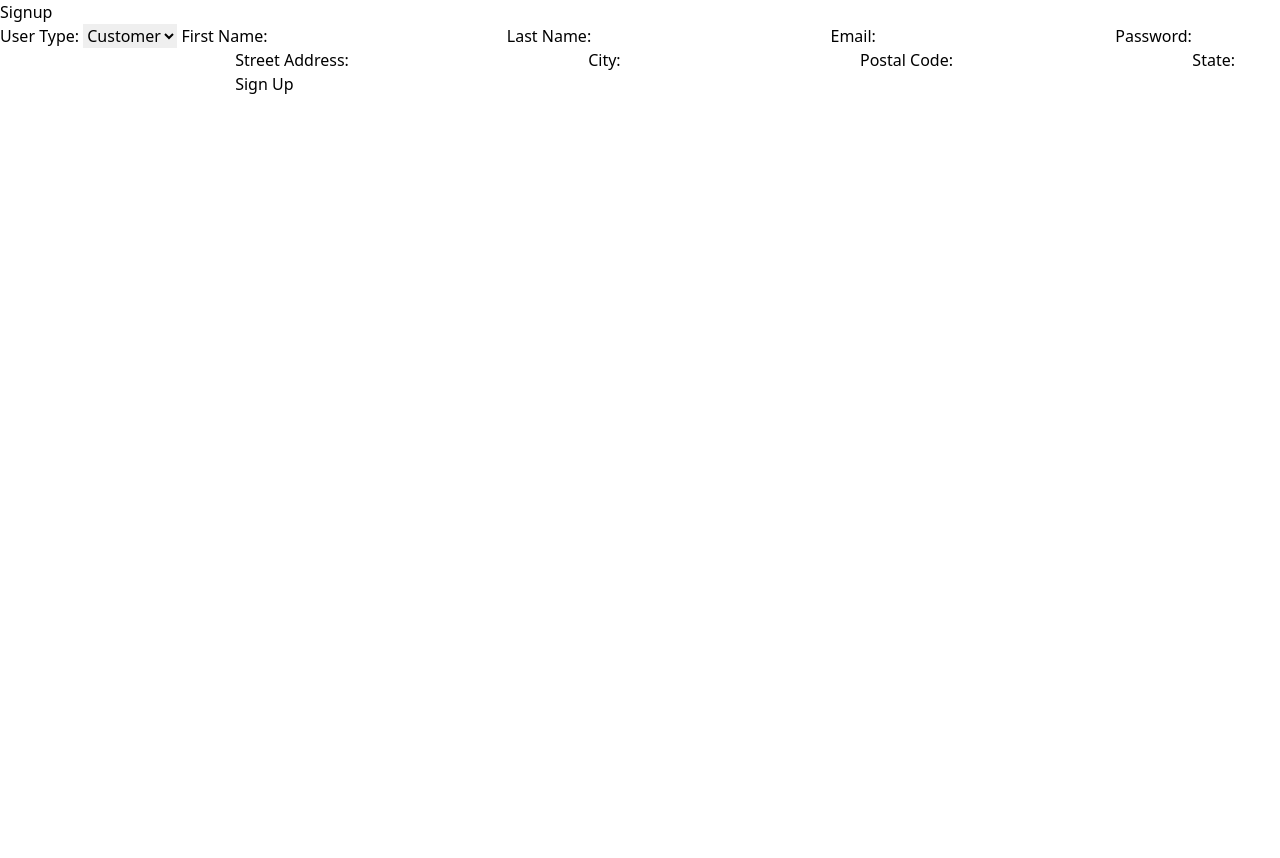
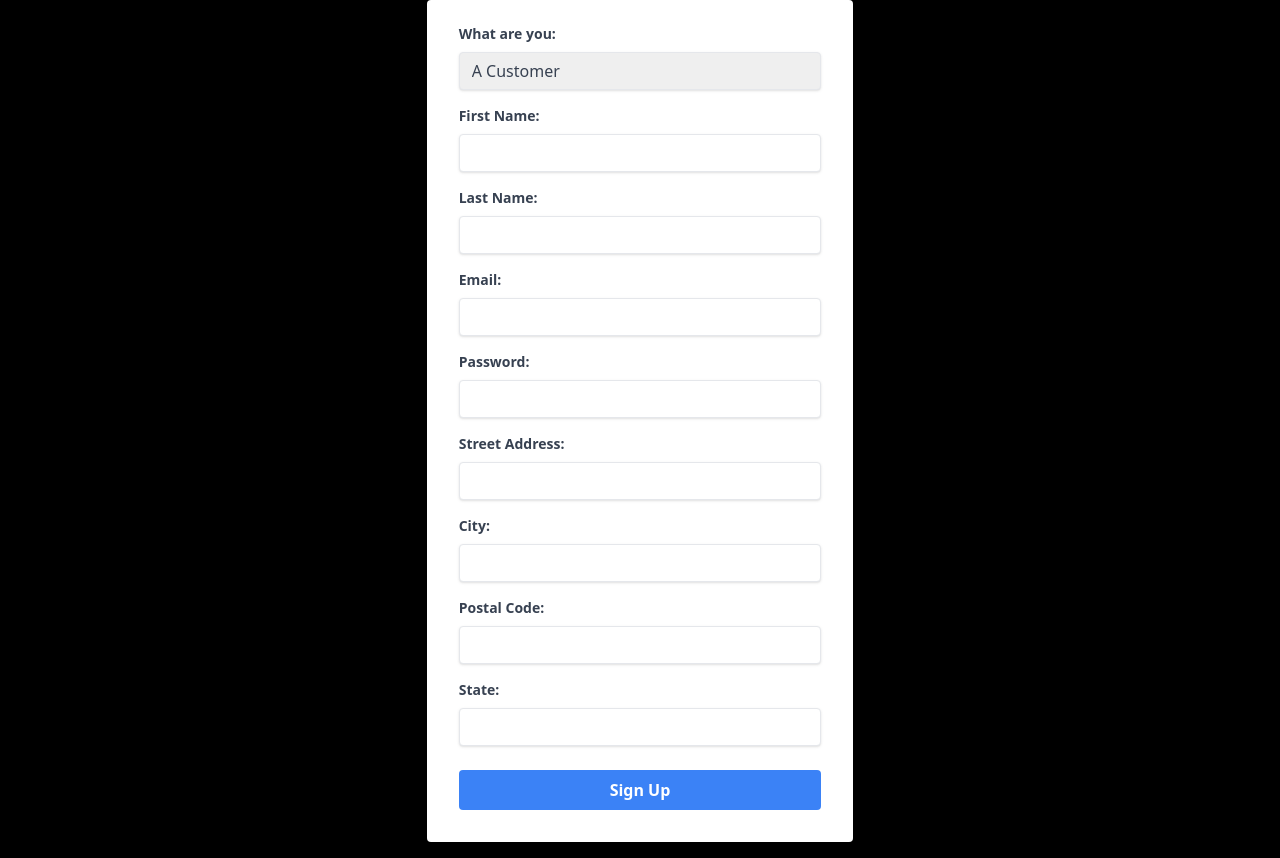
Before and after one commit to CozyWear/frontend, a SvelteKit app: page /register in a window 1280 px wide. Before the commit the page ends 800 px from the top, so only its background shows below. Built offline with nearby package versions, Linux system fonts and the light colour scheme.

Commit message:
Basic styling

```diff
--- a/src/lib/constants.ts
+++ b/src/lib/constants.ts
@@ -1 +1,4 @@
 export const api_url = "http://localhost:8000";
+export const customer_id = "0";
+export const tailor_id = "1";
+export const merchant_id = "2";
--- a/src/routes/login/+page.svelte
+++ b/src/routes/login/+page.svelte
@@ -1,5 +1,6 @@
 <script lang="ts">
 	import { api_url } from '$lib/constants';
+	import { customer_id, tailor_id, merchant_id } from '$lib/constants';
 
 	let email: string;
 	let password: string;
@@ -33,19 +34,48 @@
 	}
 </script>
 
-<form on:submit|preventDefault={handleSubmit}>
-	<label for="email">Email:</label>
-	<input type="email" id="email" bind:value={email} required />
-
-	<label for="password">Password:</label>
-	<input type="password" id="password" bind:value={password} required />
-
-	<label for="userType">User Type:</label>
-	<select id="userType" bind:value={usertype}>
-		<option value="0">Customer</option>
-		<option value="1">Merchant</option>
-		<option value="2">Tailor</option>
-	</select>
-
-	<button type="submit">Login</button>
-</form>
+<div class="bg-black flex justify-center items-center h-screen">
+	<form
+		class="bg-white shadow-md rounded px-8 pt-6 pb-8 mb-4 w-1/3"
+		on:submit|preventDefault={handleSubmit}
+	>
+		<div class="mb-4">
+			<label class="block text-gray-700 text-sm font-bold mb-2" for="email">Email:</label>
+			<input
+				class="shadow appearance-none border rounded w-full py-2 px-3 text-gray-700 leading-tight focus:outline-none focus:shadow-outline"
+				id="email"
+				type="email"
+				bind:value={email}
+				required
+			/>
+		</div>
+		<div class="mb-4">
+			<label class="block text-gray-700 text-sm font-bold mb-2" for="password">Password:</label>
+			<input
+				class="shadow appearance-none border rounded w-full py-2 px-3 text-gray-700 leading-tight focus:outline-none focus:shadow-outline"
+				id="password"
+				type="password"
+				bind:value={password}
+				required
+			/>
+		</div>
+		<div class="mb-6">
+			<label class="block text-gray-700 text-sm font-bold mb-2" for="userType">What are you:</label>
+			<select
+				class="shadow appearance-none border rounded w-full py-2 px-3 text-gray-700 leading-tight focus:outline-none focus:shadow-outline"
+				id="userType"
+				bind:value={usertype}
+			>
+				<option value={customer_id}>A Customer</option>
+				<option value={tailor_id}>A Tailor</option>
+				<option value={merchant_id}>A Merchant</option>
+			</select>
+		</div>
+		<div class="mb-4">
+			<button
+				class="bg-blue-500 hover:bg-blue-700 text-white font-bold py-2 px-4 rounded w-full focus:outline-none focus:shadow-outline"
+				type="submit">Login</button
+			>
+		</div>
+	</form>
+</div>
--- a/src/routes/register/+page.svelte
+++ b/src/routes/register/+page.svelte
@@ -1,5 +1,6 @@
 <script lang="ts">
 	import { api_url } from '$lib/constants';
+	import { customer_id, tailor_id, merchant_id } from '$lib/constants';
 
 	let usertype: string,
 		postalcode: string,
@@ -66,39 +67,99 @@
 	}
 </script>
 
-<h1>Signup</h1>
+<div class="bg-black min-h-screen flex justify-center items-center">
+	<form
+		class="bg-white shadow-md rounded px-8 pt-6 pb-8 mb-4 w-1/3"
+		on:submit|preventDefault={handleSubmit}
+	>
+		<label class="block text-gray-700 text-sm font-bold mb-2" for="usertype">What are you:</label>
+		<select
+			class="shadow appearance-none border rounded w-full py-2 px-3 text-gray-700 leading-tight focus:outline-none focus:shadow-outline mb-4"
+			id="usertype"
+			bind:value={usertype}
+		>
+			<option value={customer_id}>A Customer</option>
+			<option value={tailor_id}>A Tailor</option>
+			<option value={merchant_id}>A Merchant</option>
+		</select>
 
-<form on:submit|preventDefault={handleSubmit}>
-	<label for="usertype">User Type:</label>
-	<select id="usertype" bind:value={usertype}>
-		<option value="0">Customer</option>
-		<option value="1">Merchant</option>
-		<option value="2">Tailor</option>
-	</select>
+		<label class="block text-gray-700 text-sm font-bold mb-2" for="firstname">First Name:</label>
+		<input
+			class="shadow appearance-none border rounded w-full py-2 px-3 text-gray-700 leading-tight focus:outline-none focus:shadow-outline mb-4"
+			type="text"
+			id="firstname"
+			bind:value={firstname}
+			required
+		/>
 
-	<label for="firstname">First Name:</label>
-	<input type="text" id="firstname" bind:value={firstname} required />
+		<label class="block text-gray-700 text-sm font-bold mb-2" for="lastname">Last Name:</label>
+		<input
+			class="shadow appearance-none border rounded w-full py-2 px-3 text-gray-700 leading-tight focus:outline-none focus:shadow-outline mb-4"
+			type="text"
+			id="lastname"
+			bind:value={lastname}
+			required
+		/>
 
-	<label for="lastname">Last Name:</label>
-	<input type="text" id="lastname" bind:value={lastname} required />
+		<label class="block text-gray-700 text-sm font-bold mb-2" for="email">Email:</label>
+		<input
+			class="shadow appearance-none border rounded w-full py-2 px-3 text-gray-700 leading-tight focus:outline-none focus:shadow-outline mb-4"
+			type="email"
+			id="email"
+			bind:value={email}
+			required
+		/>
 
-	<label for="email">Email:</label>
-	<input type="email" id="email" bind:value={email} required />
+		<label class="block text-gray-700 text-sm font-bold mb-2" for="password">Password:</label>
+		<input
+			class="shadow appearance-none border rounded w-full py-2 px-3 text-gray-700 leading-tight focus:outline-none focus:shadow-outline mb-4"
+			type="password"
+			id="password"
+			bind:value={password}
+			required
+		/>
 
-	<label for="password">Password:</label>
-	<input type="password" id="password" bind:value={password} required />
+		<label class="block text-gray-700 text-sm font-bold mb-2" for="streetaddress"
+			>Street Address:</label
+		>
+		<input
+			class="shadow appearance-none border rounded w-full py-2 px-3 text-gray-700 leading-tight focus:outline-none focus:shadow-outline mb-4"
+			type="text"
+			id="streetaddress"
+			bind:value={streetaddress}
+			required
+		/>
 
-	<label for="streetaddress">Street Address:</label>
-	<input type="text" id="streetaddress" bind:value={streetaddress} required />
+		<label class="block text-gray-700 text-sm font-bold mb-2" for="city">City:</label>
+		<input
+			class="shadow appearance-none border rounded w-full py-2 px-3 text-gray-700 leading-tight focus:outline-none focus:shadow-outline mb-4"
+			type="text"
+			id="city"
+			bind:value={city}
+			required
+		/>
 
-	<label for="city">City:</label>
-	<input type="text" id="city" bind:value={city} required />
+		<label class="block text-gray-700 text-sm font-bold mb-2" for="postalcode">Postal Code:</label>
+		<input
+			class="shadow appearance-none border rounded w-full py-2 px-3 text-gray-700 leading-tight focus:outline-none focus:shadow-outline mb-4"
+			type="text"
+			id="postalcode"
+			bind:value={postalcode}
+			required
+		/>
 
-	<label for="postalcode">Postal Code:</label>
-	<input type="text" id="postalcode" bind:value={postalcode} required />
+		<label class="block text-gray-700 text-sm font-bold mb-2" for="state">State:</label>
+		<input
+			class="shadow appearance-none border rounded w-full py-2 px-3 text-gray-700 leading-tight focus:outline-none focus:shadow-outline mb-6"
+			type="text"
+			id="state"
+			bind:value={state}
+			required
+		/>
 
-	<label for="state">State:</label>
-	<input type="text" id="state" bind:value={state} required />
-
-	<button type="submit">Sign Up</button>
-</form>
+		<button
+			class="bg-blue-500 hover:bg-blue-700 text-white font-bold py-2 px-4 rounded w-full focus:outline-none focus:shadow-outline"
+			type="submit">Sign Up</button
+		>
+	</form>
+</div>
```
